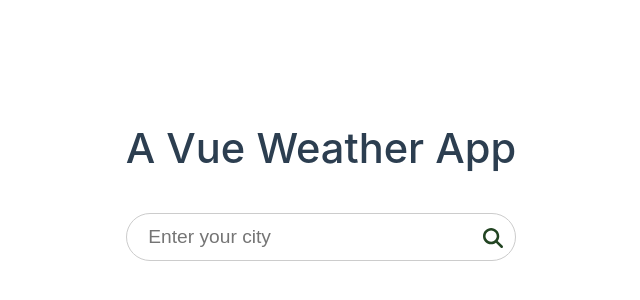
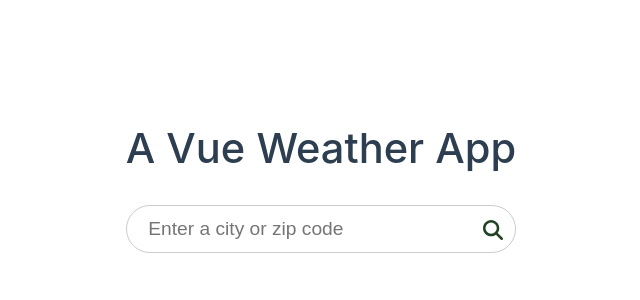
Before and after one commit to gitnamehere/vue-weather-app, a Vue app: page / in a window 1280 px wide. Shown: the part 212-512 px from the top of the page, without its empty margins (319-959 px from the left). Built offline with nearby package versions, Linux system fonts and the light colour scheme.

Commit message:
feat: use open-meteo weather api to fetch weather data

```diff
--- a/src/App.vue
+++ b/src/App.vue
@@ -1,7 +1,8 @@
 <script setup lang="ts">
 import { RouterLink, RouterView } from 'vue-router'
+import LandingView from './views/LandingView.vue';
 </script>
 
 <template>
-  <RouterView />
+  <LandingView />
 </template>
--- a/src/assets/base.css
+++ b/src/assets/base.css
@@ -63,7 +63,6 @@ body {
   color: var(--color-text);
   background: var(--color-background);
   transition: color 0.5s, background-color 0.5s;
-  line-height: 1.6;
   font-family: Inter, -apple-system, BlinkMacSystemFont, 'Segoe UI', Roboto, Oxygen, Ubuntu,
     Cantarell, 'Fira Sans', 'Droid Sans', 'Helvetica Neue', sans-serif;
   font-size: 15px;
--- a/src/assets/main.css
+++ b/src/assets/main.css
@@ -1,9 +1,8 @@
 @import './base.css';
 
 #app {
-  max-width: 1920px;
   margin: 0 auto;
-  padding: 2rem;
+  padding: 1rem;
 
   font-weight: normal;
 }
@@ -21,9 +20,14 @@ a,
   }
 }
 
-@media (min-width: 1024px) {
+@media (min-width: 960px) {
   body {
     display: flex;
     place-items: center;
   }
+
+  .searchbar {
+    margin: 0 auto;
+    width: 100%;
+  }
 }
--- a/src/views/LandingView.vue
+++ b/src/views/LandingView.vue
@@ -1,17 +1,56 @@
 <script setup lang="ts">
-import axios from 'axios'
-import { faMagnifyingGlass } from '@fortawesome/free-solid-svg-icons'
+import { ref } from 'vue';
+import axios from 'axios';
+
+const API_URL = "https://api.open-meteo.com/v1/";
+const GEOCODING_API_URL = "https://geocoding-api.open-meteo.com/v1/";
+
+const location = ref("");
+const longitude = ref();
+const latitude = ref();
+const temperature_unit = ref("fahrenheit");
+const weather = ref(); // This will be a JSON object based on the API's current_weather response, or error
+
+const getWeather = async () => {
+    axios
+        .get(`${GEOCODING_API_URL}search?name=${location.value}&count=1&language=en&format=json`)
+        .then((res) => {
+            console.log(res);
+            longitude.value = res.data.results[0].longitude;
+            latitude.value = res.data.results[0].latitude;
+            getWeatherData();
+        })
+        .catch((err) => {
+            console.log(err);
+            weather.value = "Error: Location not found."
+        });
+
+    const getWeatherData = () => {
+        axios
+            .get(`${API_URL}forecast?latitude=${latitude.value}&longitude=${longitude.value}&current_weather=true&temperature_unit=${temperature_unit.value}`)
+            .then((res) => {
+                console.log(res);
+                weather.value = res.data.current_weather
+            })
+            .catch((err) => {
+                console.log(err);
+                weather.value = "Error: Weather Data Error."
+            });
+    };
+}
+
 </script>
 
 <template>
     <main>
         <h1>A Vue Weather App</h1>
-        <form class="searchbar">
-            <input type="text" placeholder="Enter your city" />
-            <button type="submit">
+        <div class="searchbar">
+            <input v-model="location" placeholder="Enter a city or zip code" />
+            <button @click="getWeather">
                 <font-awesome-icon :icon="['fas', 'magnifying-glass']" style="color: #242;" size="xl" />
             </button>
-        </form>
+        </div>
+        <text> {{ weather }} </text>
   </main>
 </template>
 
@@ -19,6 +58,7 @@ import { faMagnifyingGlass } from '@fortawesome/free-solid-svg-icons'
     h1 {
     font-weight: 500;
     font-size: 2.6rem;
+    text-align: center;
     }
 
     .searchbar {
@@ -29,6 +69,7 @@ import { faMagnifyingGlass } from '@fortawesome/free-solid-svg-icons'
     font-size: 1.2rem;
     padding-left: 5%;
     height: 3rem;
+    width: 100%;
     justify-content: center;
     align-items: center;
     }
@@ -48,7 +89,7 @@ import { faMagnifyingGlass } from '@fortawesome/free-solid-svg-icons'
     border: none;
     height: 100%;
     width: 10%;
-    margin-top: 0;
+    margin-top: -5px;
     padding-top: 0%;
     }
 
```
